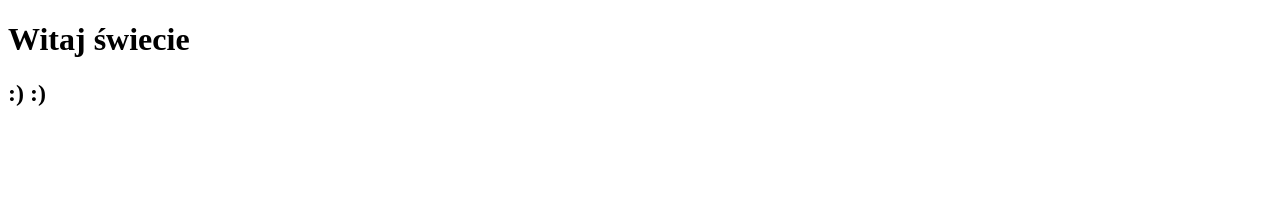
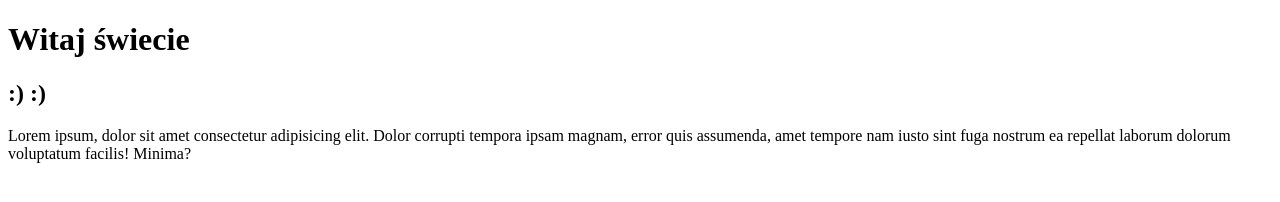
Before and after one commit to belfer2020/4irTest, a plain HTML site: page index.html in a window 1280 px wide. Drawn offline with Linux system fonts and the light colour scheme.

Commit message:
update index.html

```diff
--- a/index.html
+++ b/index.html
@@ -7,5 +7,6 @@
   <body>
     <h1>Witaj świecie</h1>
     <h2>:) :)</h2>
+    <p>Lorem ipsum, dolor sit amet consectetur adipisicing elit. Dolor corrupti tempora ipsam magnam, error quis assumenda, amet tempore nam iusto sint fuga nostrum ea repellat laborum dolorum voluptatum facilis! Minima?</p>
   </body>
 </html>
```
